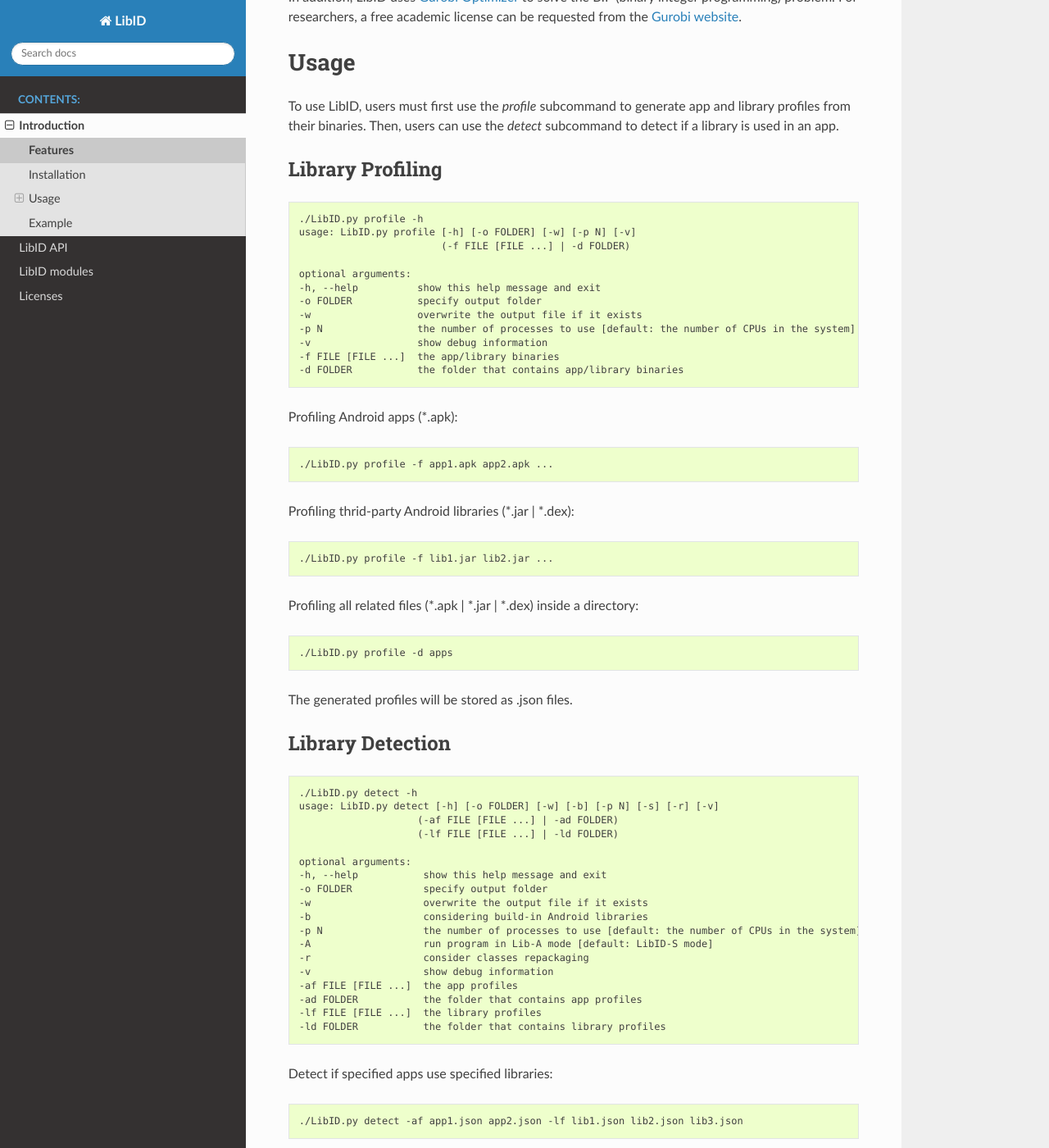
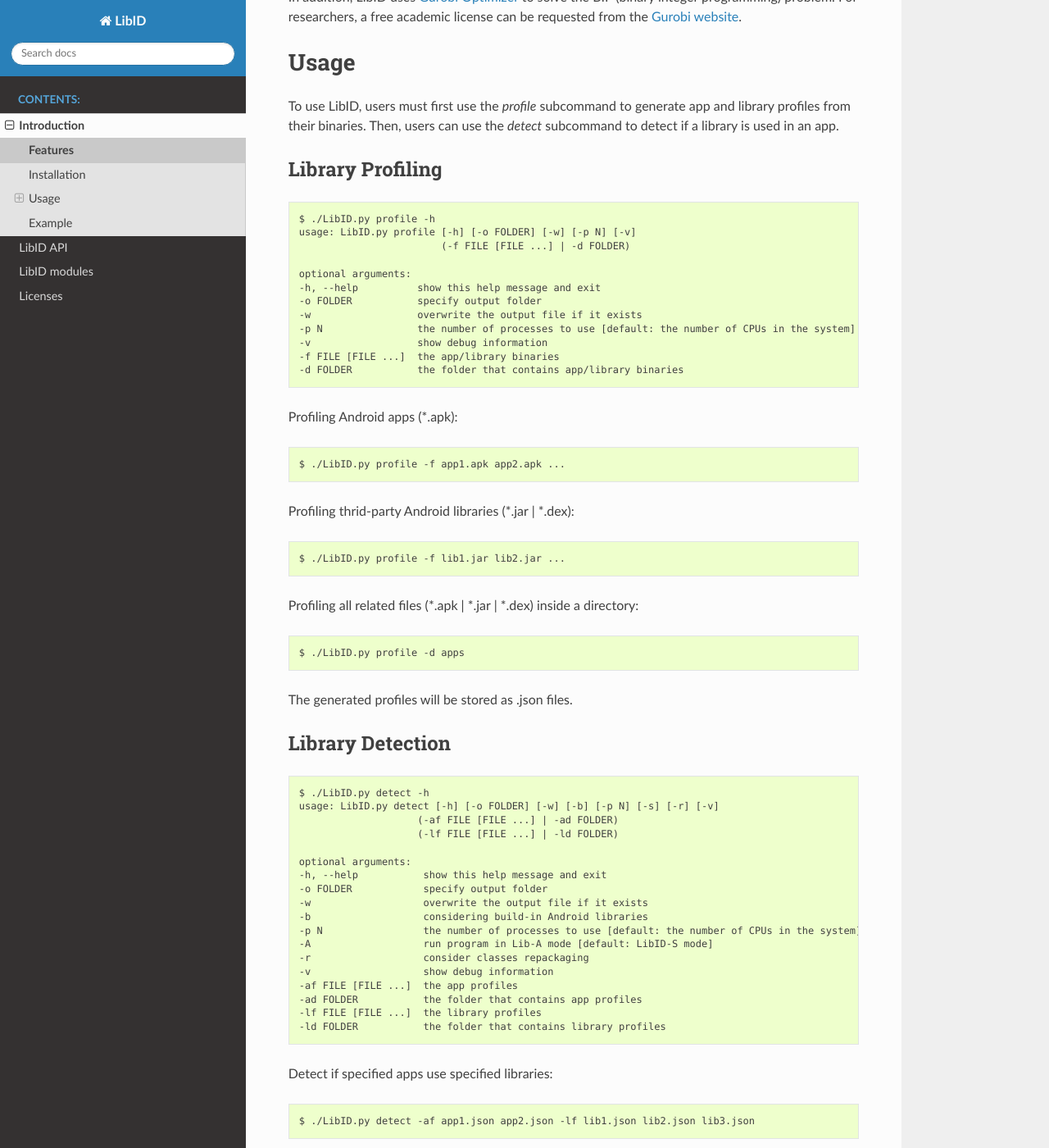
Before and after one commit to ucam-cl-dtg/LibID, a Sphinx documentation site: the page built from docs/intro/gettingstarted.rst, in a window 1280 px wide and 1400 px high, scrolled down 567 px. Shown: the whole window at 82% size. Built offline with Sphinx 7.4.7 and the Read the Docs theme 2.0.0, drawn with Linux system fonts in a browser that asks for light colours; some of the changed text lies outside the part shown.

Commit message:
updated documentation

```diff
--- a/LibID.py
+++ b/LibID.py
@@ -307,7 +307,7 @@
         '-p',
         metavar='N',
         type=int,
-        default=1,
+        default=None,
         help='the number of processes to use [default: the number of CPUs in the system]')
     parser_profiling.add_argument(
         '-v', help='show debug information', action='store_true')
--- a/docs/intro/gettingstarted.rst
+++ b/docs/intro/gettingstarted.rst
@@ -31,7 +31,7 @@
 
 .. code-block:: none
 
-    ./LibID.py profile -h
+    $ ./LibID.py profile -h
     usage: LibID.py profile [-h] [-o FOLDER] [-w] [-p N] [-v]
                             (-f FILE [FILE ...] | -d FOLDER)
 
@@ -48,20 +48,20 @@
 
 .. code-block:: none
 
-    ./LibID.py profile -f app1.apk app2.apk ...
+    $ ./LibID.py profile -f app1.apk app2.apk ...
 
 Profiling thrid-party Android libraries (\*.jar | \*.dex):
 
 .. code-block:: none
 
-    ./LibID.py profile -f lib1.jar lib2.jar ...
+    $ ./LibID.py profile -f lib1.jar lib2.jar ...
 
 
 Profiling all related files (\*.apk | \*.jar | \*.dex) inside a directory:
 
 .. code-block:: none
 
-    ./LibID.py profile -d apps
+    $ ./LibID.py profile -d apps
 
 The generated profiles will be stored as .json files.
 
@@ -71,7 +71,7 @@
 
 .. code-block:: none
 
-    ./LibID.py detect -h
+    $ ./LibID.py detect -h
     usage: LibID.py detect [-h] [-o FOLDER] [-w] [-b] [-p N] [-s] [-r] [-v]
                         (-af FILE [FILE ...] | -ad FOLDER)
                         (-lf FILE [FILE ...] | -ld FOLDER)
@@ -94,13 +94,13 @@
 
 .. code-block:: none
 
-    ./LibID.py detect -af app1.json app2.json -lf lib1.json lib2.json lib3.json
+    $ ./LibID.py detect -af app1.json app2.json -lf lib1.json lib2.json lib3.json
 
 Detect if apps in directory use libraries in a directory:
 
 .. code-block:: none
 
-    ./LibID.py detect -ad profiles/app -ld profiles/lib
+    $ ./LibID.py detect -ad profiles/app -ld profiles/lib
 
 
 Parameter Tuning
```
Also changed, not shown: other parts of docs/intro/gettingstarted.rst (+21 -20 lines), README.md (+28 -27 lines), 7 other files.
